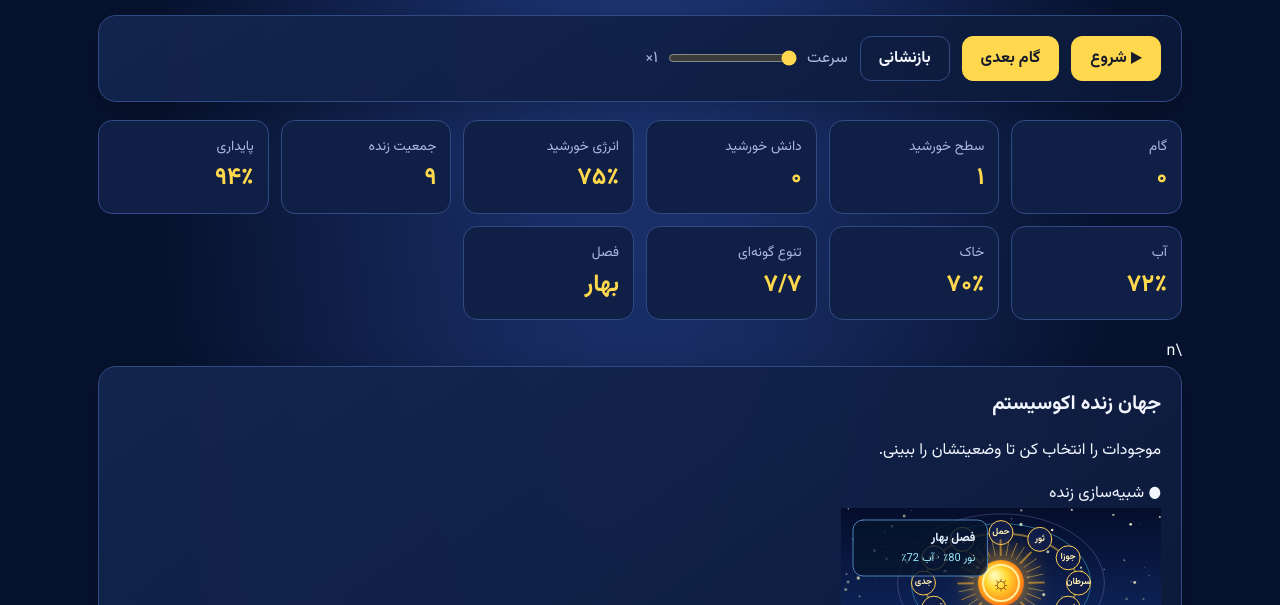
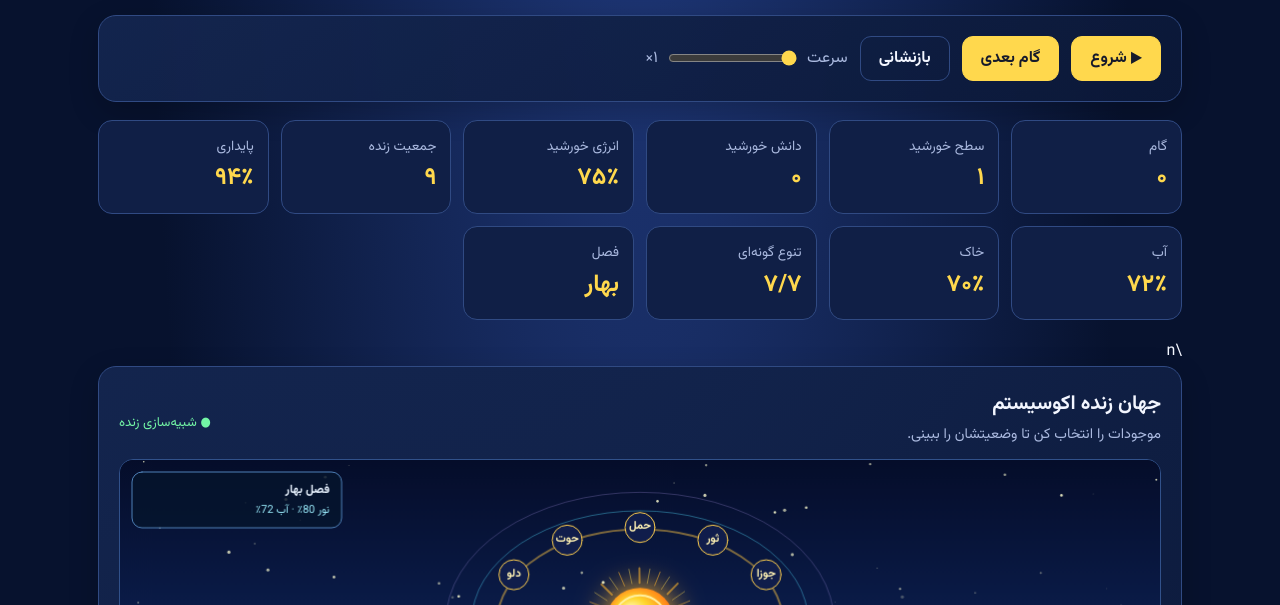
Before and after one commit to iojh2021-oss/sunp, a plain HTML site: page index.html in a window 1280 px wide. Shown: the part 195-800 px from the top of the page. Drawn offline with Linux system fonts and the light colour scheme.

Commit message:
Style animated world canvas and entity inspector

```diff
--- a/style.css
+++ b/style.css
@@ -10,3 +10,6 @@ main{max-width:1120px;margin:auto;padding:0 18px 32px}.panel{background:linear-g
 @media(max-width:760px){.grid{grid-template-columns:1fr}.check{margin-inline-start:0}.toolbar label{flex:1}.sunmark{font-size:3rem}}
 
 .species-list{display:grid;grid-template-columns:repeat(2,minmax(0,1fr));gap:8px;margin:8px 0 20px}.species{display:flex;align-items:center;gap:8px;border:1px solid var(--line);border-radius:9px;padding:8px;font-size:.9rem}.species i{width:12px;height:12px;border-radius:50%;flex:none}.species b{margin-inline-start:auto;color:var(--gold)}.policy{display:inline-block;border:1px solid var(--gold);border-radius:20px;padding:4px 14px;color:var(--gold)}.history{height:90px;display:flex;align-items:end;gap:2px;border-bottom:1px solid var(--line);padding:4px 0}.bar{flex:1;min-width:2px;background:linear-gradient(to top,#167bdb,var(--cyan));border-radius:3px 3px 0 0;opacity:.85}
+
+.world-panel{overflow:hidden}.world-head{display:flex;justify-content:space-between;align-items:center;gap:12px}.world-head h2{margin-bottom:0}.world-head p{color:var(--muted);margin:2px 0 12px;font-size:.9rem}.live-tag{color:#73f5a5;font-size:.82rem;white-space:nowrap}#world{display:block;width:100%;height:clamp(360px,58vw,650px);border:1px solid #31518a;border-radius:14px;background:#06122d;cursor:crosshair}.entity-detail{display:flex;gap:10px;flex-wrap:wrap;padding:12px 2px 0;color:#bfeaff;font-size:.9rem}.entity-detail strong{color:var(--gold)}.entity-detail span{border:1px solid var(--line);border-radius:8px;padding:3px 9px}
+@media(max-width:600px){.world-head{align-items:flex-start;flex-direction:column}#world{height:430px}.entity-detail{gap:6px}}
```
